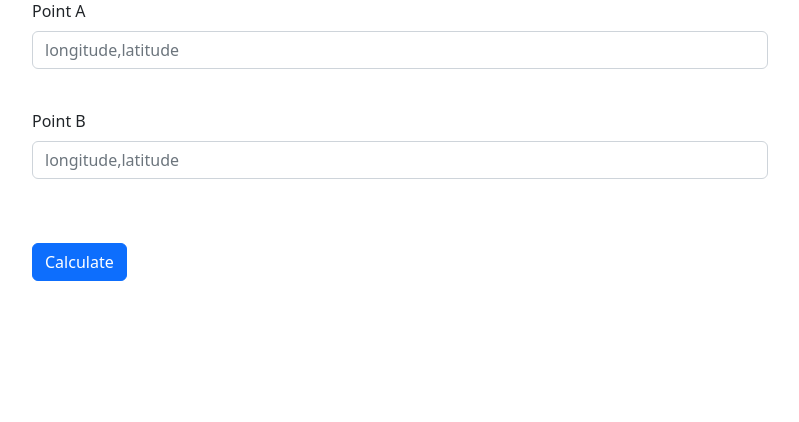
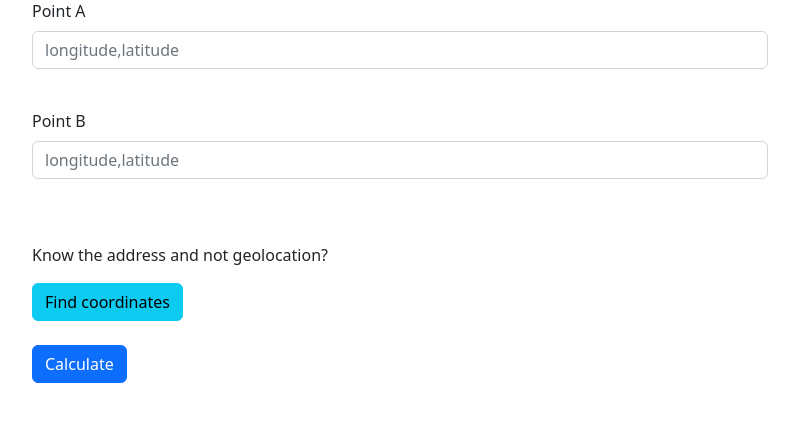
Before and after one commit to alekzanderx1/DistanceCalc, a Flask app: page / in a window 1280 px wide. Shown: the part 291-713 px from the top of the page, without its empty margins (240-1039 px from the left). Run offline with Flask 3, Linux system fonts and the light colour scheme.

Commit message:
Implemented UI for find coordinates using address

```diff
--- a/templates/index.html
+++ b/templates/index.html
@@ -7,7 +7,6 @@
 	<link href="https://cdn.jsdelivr.net/npm/bootstrap@5.2.3/dist/css/bootstrap.min.css" rel="stylesheet" integrity="sha384-rbsA2VBKQhggwzxH7pPCaAqO46MgnOM80zW1RWuH61DGLwZJEdK2Kadq2F9CUG65" crossorigin="anonymous">
 </head>
 <script type="text/javascript">
-
     $(function() {
         $('#loadResults').click(function() {
             event.preventDefault();
@@ -28,6 +27,29 @@
 				},
 				error : (data) => {
 					alert('Error in calculation! Please check input is correct.');
+				}
+            });
+        });
+    });
+
+	$(function() {
+        $('#loadCoordinates').click(function() {
+            event.preventDefault();
+		    var formData = {
+				address: $("#address").val(),
+		    };
+
+            $.ajax({
+                type: 'POST',
+                url: '/findCoordinates',
+                data: JSON.stringify(formData),
+                dataType : 'json',
+				contentType: 'application/json',
+				success : (data) => {
+					$('#geoResult').text(data.coordinates );
+				},
+				error : (data) => {
+					alert('Please enter valid address.');
 				}
             });
         });
@@ -60,14 +82,50 @@
 
 			</br>
 
+			<!-- Modal -->
+			<p>Know the address and not geolocation? </p>
+			<button type="button" class="btn btn-info" data-bs-toggle="modal" data-bs-target="#geolocate">
+				Find coordinates
+			</button>
+
+			<div class="modal fade" id="geolocate" tabindex="-1" aria-labelledby="geolocateLabel" aria-hidden="true">
+				<div class="modal-dialog">
+				<div class="modal-content">
+					<div class="modal-header">
+					<h5 class="modal-title" id="geolocateLabel">Find coordinates</h5>
+					<button type="button" class="btn-close" data-bs-dismiss="modal" aria-label="Close"></button>
+					</div>
+					<div class="modal-body">
+						<form id="geolocationForm" method="POST">
+							<div class="mb-3">
+							<label for="pointA" class="form-label">Address</label>
+							<input type="text" id="address" name="address" class="form-control" placeholder="Address"><br>
+							</div>
+					  </form>
+					  <button id="loadCoordinates" class="btn btn-primary btn-block mb-4">Find</button>
+					</div>
+					<h2 id="geoResult"></h2>
+					<div class="modal-footer">
+					<button type="button" class="btn btn-secondary" data-bs-dismiss="modal">Close</button>
+					<button type="button" class="btn btn-primary">Save changes</button>
+					</div>
+				</div>
+				</div>
+			</div>
+
+			</br>
+			</br>
+
 			<button id="loadResults" class="btn btn-primary btn-block mb-4">Calculate</button>
 			</br>
 			</br>
+
 			<h2 id="result1"></h2>
 	    </div>
 	    <div class="col">
 	    </div>
 	  </div>
 	</div>
+<script src="https://cdn.jsdelivr.net/npm/bootstrap@5.0.2/dist/js/bootstrap.bundle.min.js" integrity="sha384-MrcW6ZMFYlzcLA8Nl+NtUVF0sA7MsXsP1UyJoMp4YLEuNSfAP+JcXn/tWtIaxVXM" crossorigin="anonymous"></script>
 </body>
 </html>
```
